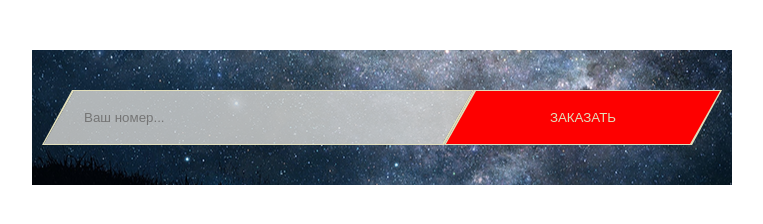
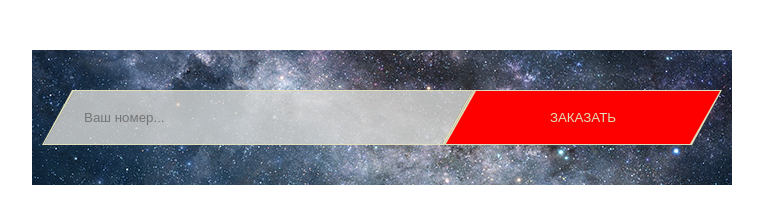
Before and after one commit to MaryAnzh/Test_task, a website built with webpack: page index.html in a window 1280 px wide. Shown: the whole page, without its empty margins (258-1021 px from the left). Built offline with nearby package versions, Linux system fonts and the light colour scheme.

Commit message:
fix: bacground pos

```diff
--- a/src/view/components/form/from.scss
+++ b/src/view/components/form/from.scss
@@ -4,7 +4,8 @@
     display: flex;
     justify-content: space-between;
     background-image: url('../bg.png');
-    background-position: center;
+    background-position-x: 0px;
+    background-position-y: 0px;
     background-repeat: no-repeat;
     background-size: 700px;
 
@@ -64,7 +65,7 @@
             clip-path: polygon(30px 0, 100% 0%, calc(100% - 30px) 100%, 0% 100%);
             background: url('../bg.png');
             background-position-x: -10px;
-            background-position-y: -170px;
+            background-position-y: -40px;
             background-repeat: no-repeat;
             background-size: 700px;
             z-index: 2;
```
